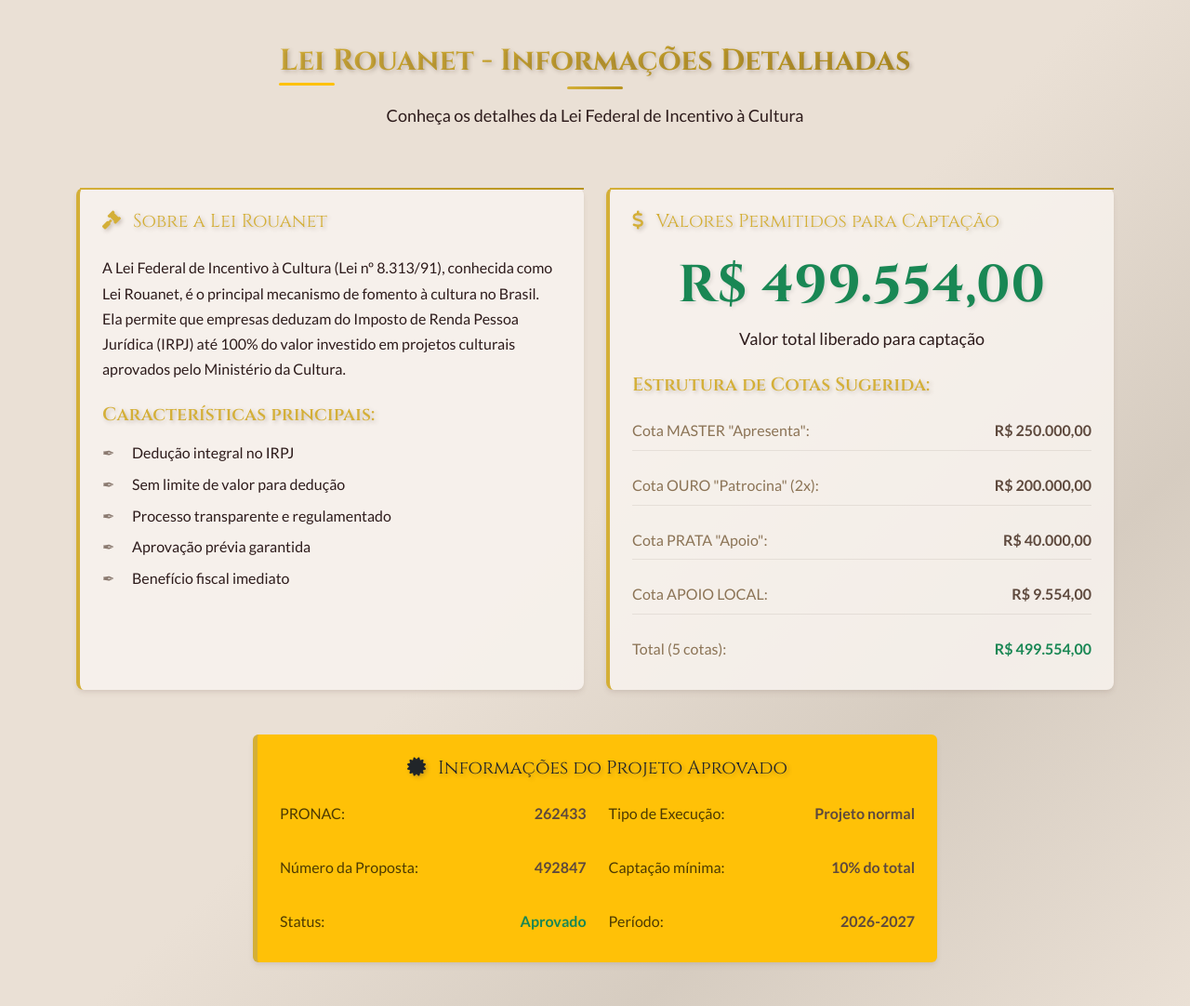
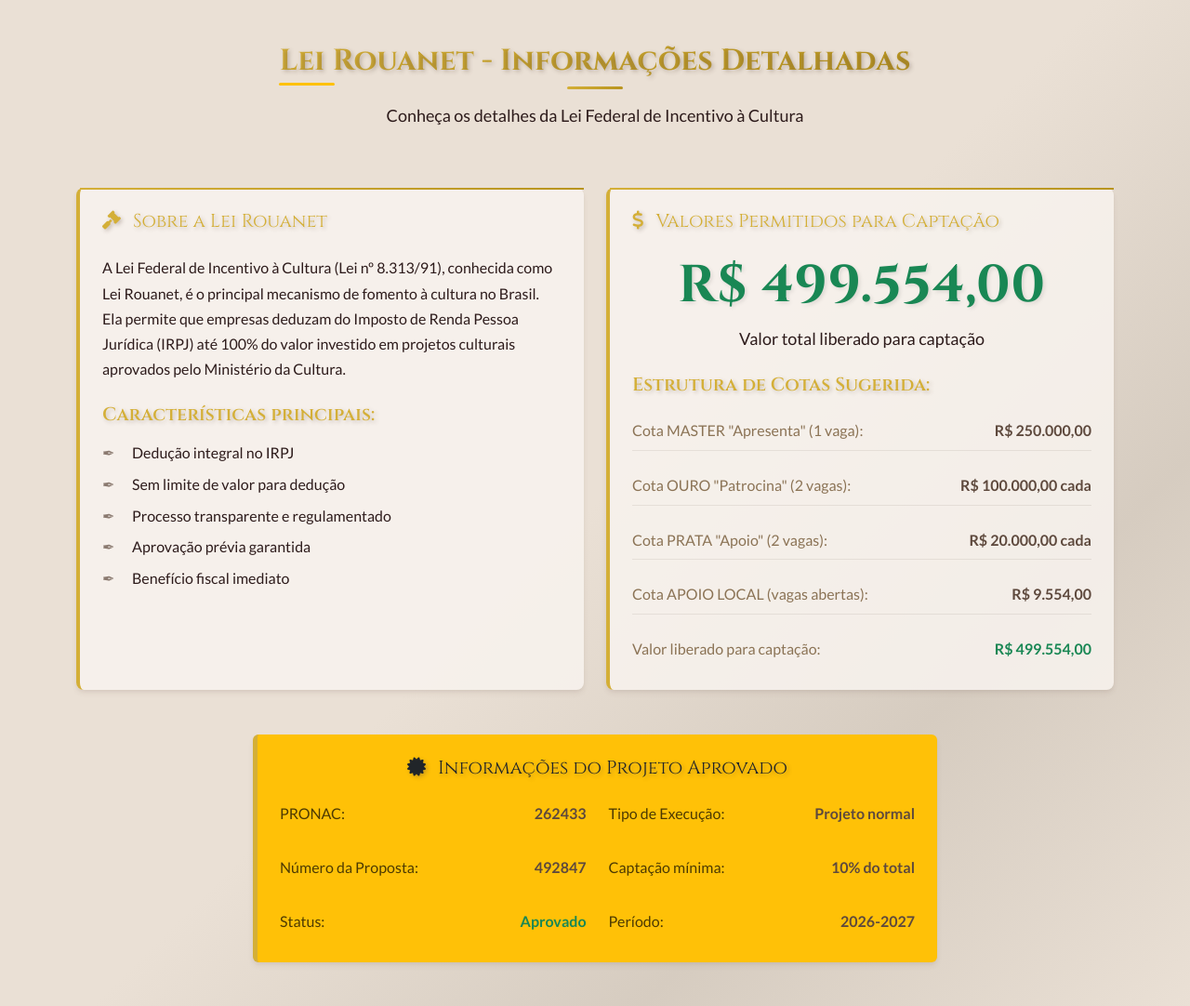
Before and after one commit to CelsoBrunno/paixao_de_cristo_2026, a Flask app: page /seja-patrocinador in a window 1280 px wide. Shown: the part 1557-2639 px from the top of the page at 93% size. Run offline with Flask 3, Linux system fonts and the light colour scheme; some libraries are stand-ins or nearby versions.

Commit message:
Atualiza cotas de patrocínio com vagas, valores e one-page comercial.
Deixa evidente a disponibilidade (1 Master, 2 Ouro, 2 Prata, Apoio aberto), ajusta preços e refina o layout da one-page para envio a empresas.

Co-authored-by: Cursor <cursoragent@cursor.com>

```diff
--- a/app/templates/faq.html
+++ b/app/templates/faq.html
@@ -76,7 +76,7 @@
                             </h2>
                             <div id="collapse3" class="accordion-collapse collapse" aria-labelledby="heading3" data-bs-parent="#accordionPatrocinio">
                                 <div class="accordion-body">
-                                    O projeto oferece diferentes cotas de patrocínio (Master, Ouro, Prata e Apoio Local), cada uma com valores e benefícios específicos. Entre em contato conosco através do telefone (61) 99378-6592 ou email contato@teatroalmirdutra.com.br para conhecer os valores e escolher a cota mais adequada para sua empresa.
+                                    O projeto oferece diferentes cotas de patrocínio: Master (1 vaga), Ouro (2 vagas), Prata (2 vagas) e Apoio Local (vagas abertas), cada uma com valores e benefícios específicos. Entre em contato conosco através do telefone (61) 99378-6592 ou email contato@teatroalmirdutra.com.br para conhecer os valores e escolher a cota mais adequada para sua empresa.
                                 </div>
                             </div>
                         </div>
--- a/app/templates/patrocinadores.html
+++ b/app/templates/patrocinadores.html
@@ -215,31 +215,31 @@
                         <h5 class="detalhes-titulo mb-3">Estrutura de Cotas Sugerida:</h5>
                         <div class="valor-item mb-3">
                             <div class="d-flex justify-content-between">
-                                <span class="valor-label">Cota MASTER "Apresenta":</span>
+                                <span class="valor-label">Cota MASTER "Apresenta" (1 vaga):</span>
                                 <span class="valor-valor fw-bold">R$ 250.000,00</span>
             </div>
         </div>
                         <div class="valor-item mb-3">
                             <div class="d-flex justify-content-between">
-                                <span class="valor-label">Cota OURO "Patrocina" (2x):</span>
-                                <span class="valor-valor fw-bold">R$ 200.000,00</span>
+                                <span class="valor-label">Cota OURO "Patrocina" (2 vagas):</span>
+                                <span class="valor-valor fw-bold">R$ 100.000,00 cada</span>
                             </div>
                         </div>
                         <div class="valor-item mb-3">
                             <div class="d-flex justify-content-between">
-                                <span class="valor-label">Cota PRATA "Apoio":</span>
-                                <span class="valor-valor fw-bold">R$ 40.000,00</span>
+                                <span class="valor-label">Cota PRATA "Apoio" (2 vagas):</span>
+                                <span class="valor-valor fw-bold">R$ 20.000,00 cada</span>
                             </div>
                         </div>
                         <div class="valor-item mb-3">
                             <div class="d-flex justify-content-between">
-                                <span class="valor-label">Cota APOIO LOCAL:</span>
+                                <span class="valor-label">Cota APOIO LOCAL (vagas abertas):</span>
                                 <span class="valor-valor fw-bold">R$ 9.554,00</span>
                             </div>
                         </div>
                         <div class="valor-item">
                             <div class="d-flex justify-content-between">
-                                <span class="valor-label">Total (5 cotas):</span>
+                                <span class="valor-label">Valor liberado para captação:</span>
                                 <span class="valor-valor fw-bold text-success">R$ 499.554,00</span>
                             </div>
                         </div>
@@ -761,7 +761,7 @@
                         <div class="badge bg-diamond mb-2">MASTER</div>
                         <h3 class="cota-titulo h4 mb-2">"Apresenta"</h3>
                         <div class="cota-valor display-6 fw-bold text-diamond mb-2">R$ 250.000,00</div>
-                        <p class="cota-descricao text-muted">Patrocinador principal, dono da visibilidade do evento</p>
+                        <p class="cota-descricao text-muted"><strong>1 vaga</strong> · Patrocinador principal, dono da visibilidade do evento</p>
                     </div>
                     <div class="cota-beneficios">
                         <h5 class="beneficios-titulo mb-3">Contrapartidas Exclusivas:</h5>
@@ -822,7 +822,7 @@
                         <div class="badge bg-warning mb-2">OURO</div>
                         <h3 class="cota-titulo h4 mb-2">"Patrocina"</h3>
                         <div class="cota-valor display-6 fw-bold text-warning mb-2">R$ 100.000,00</div>
-                        <p class="cota-descricao text-muted">Alta visibilidade (2 cotas disponíveis)</p>
+                        <p class="cota-descricao text-muted"><strong>2 vagas</strong> · Alta visibilidade</p>
                     </div>
                     <div class="cota-beneficios">
                         <h5 class="beneficios-titulo mb-3">Contrapartidas Destaque:</h5>
@@ -876,8 +876,8 @@
                     <div class="cota-header text-center mb-4">
                         <div class="badge bg-secondary mb-2">PRATA</div>
                         <h3 class="cota-titulo h4 mb-2">"Apoio"</h3>
-                        <div class="cota-valor display-6 fw-bold text-secondary mb-2">R$ 40.000,00</div>
-                        <p class="cota-descricao text-muted">Investimento moderado com boa visibilidade</p>
+                        <div class="cota-valor display-6 fw-bold text-secondary mb-2">R$ 20.000,00</div>
+                        <p class="cota-descricao text-muted"><strong>2 vagas</strong> · Investimento moderado com boa visibilidade</p>
                     </div>
                     <div class="cota-beneficios">
                         <h5 class="beneficios-titulo mb-3">Contrapartidas Padrão:</h5>
@@ -914,7 +914,7 @@
                         <div class="badge bg-bronze mb-2">APOIO LOCAL</div>
                         <h3 class="cota-titulo h4 mb-2">"Apoio Cultural"</h3>
                         <div class="cota-valor display-6 fw-bold text-bronze mb-2">R$ 9.554,00</div>
-                        <p class="cota-descricao text-muted">Perfeito para empresas locais (patrocínio direto)</p>
+                        <p class="cota-descricao text-muted"><strong>Vagas abertas</strong> · Perfeito para empresas locais (patrocínio direto)</p>
                     </div>
                     <div class="cota-beneficios">
                         <h5 class="beneficios-titulo mb-3">Contrapartidas Locais:</h5>
@@ -947,8 +947,8 @@
                     </h4>
                     <div class="row">
                         <div class="col-md-6">
-                            <p class="mb-2"><strong>Total de Cotas:</strong> 5 cotas</p>
-                            <p class="mb-0"><strong>Valor Total:</strong> R$ 499.554,00</p>
+                            <p class="mb-2"><strong>Cotas:</strong> 1 Master · 2 Ouro · 2 Prata · Apoio com vagas abertas</p>
+                            <p class="mb-0"><strong>Valor liberado:</strong> R$ 499.554,00</p>
                         </div>
                         <div class="col-md-6">
                             <p class="mb-2"><strong>Projeto Aprovado:</strong> PRONAC 262433</p>
```
Also changed, not shown: app/pdf_generator.py (+12 -12 lines), app/templates/patrocinadores_folheto.html (+6 -6 lines), app/templates/patrocinio_onepage.html (+82 -15 lines).
